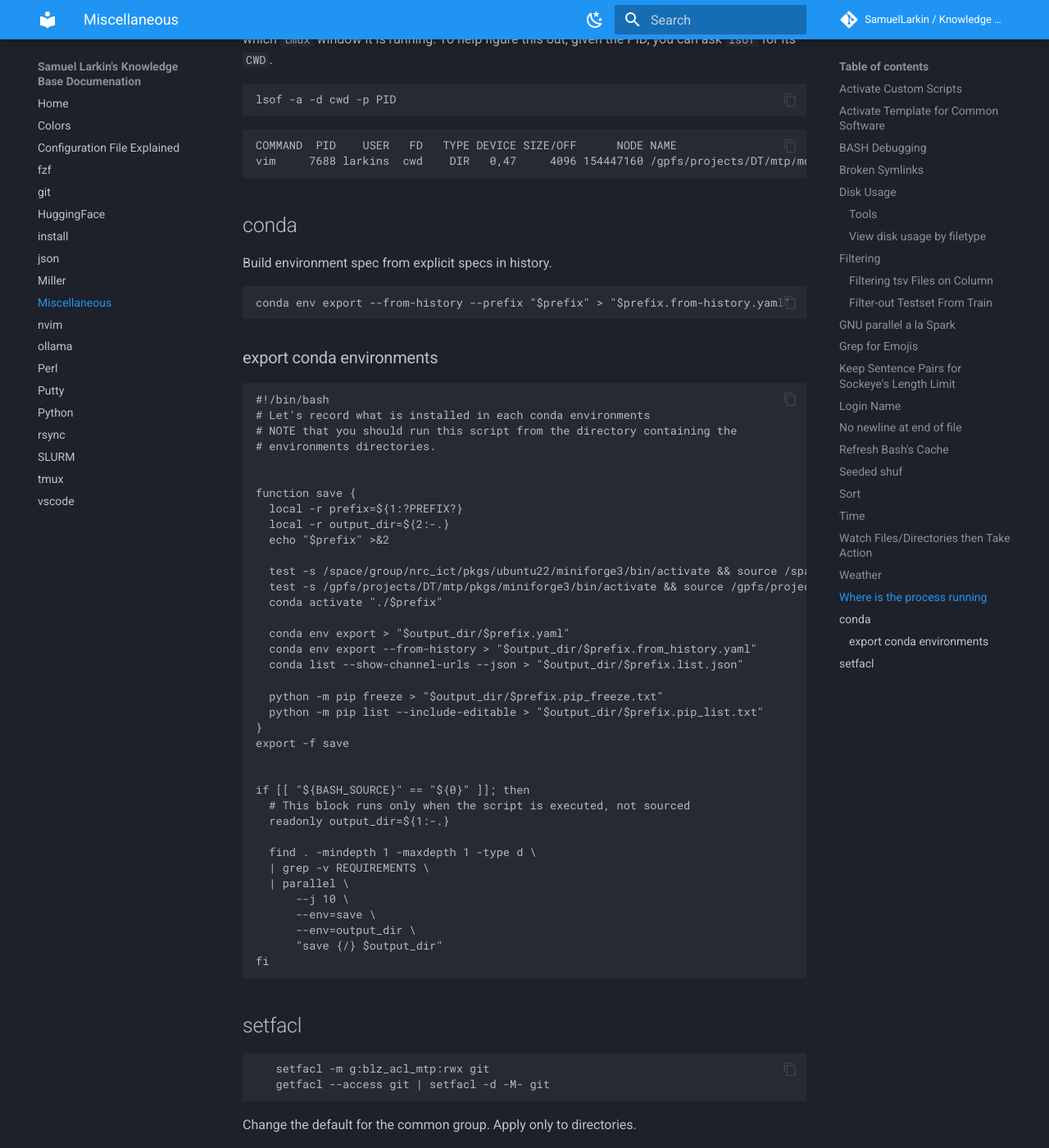
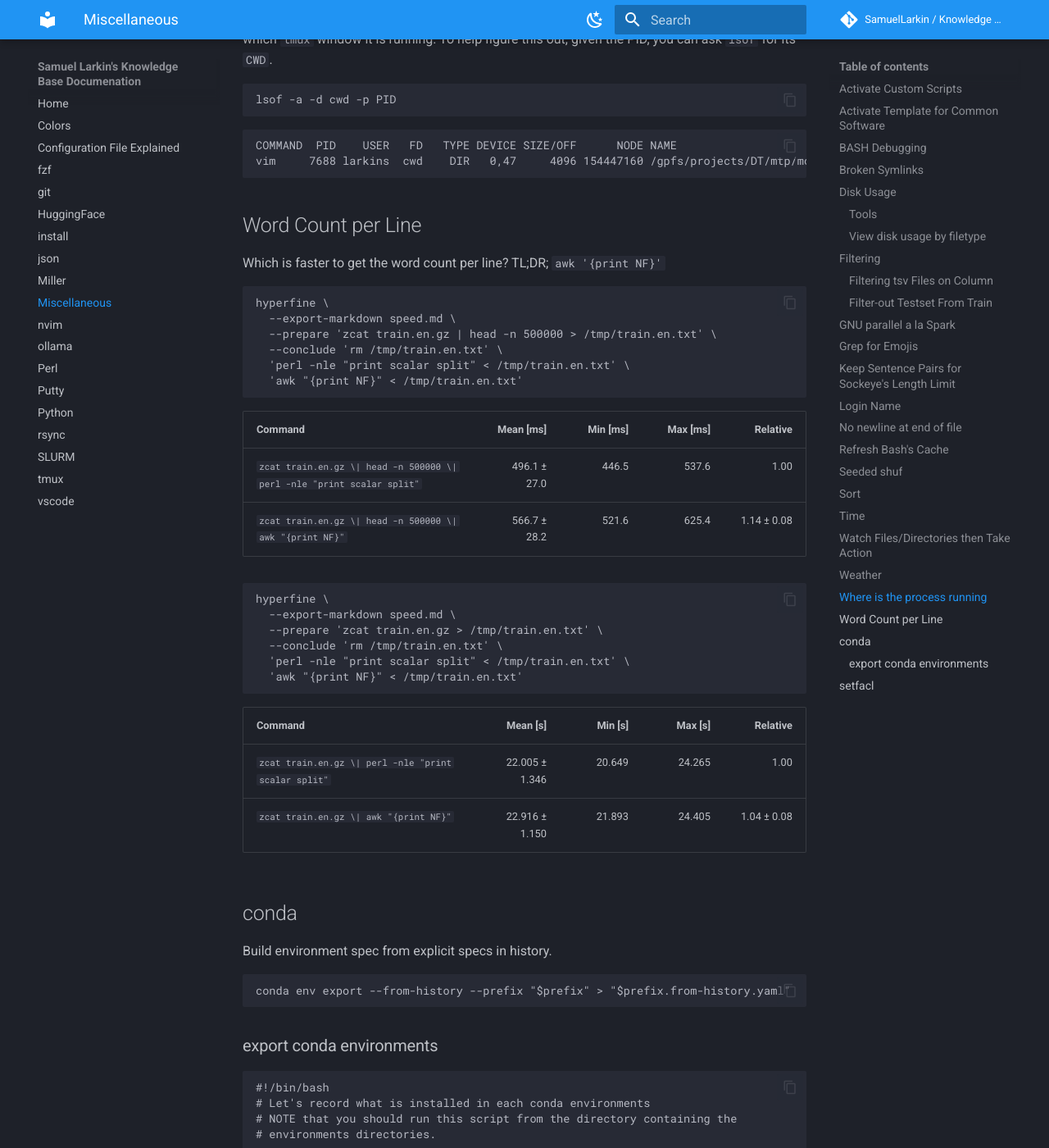
Before and after one commit to SamuelLarkin/kb, an MkDocs documentation site: the page built from docs/miscellaneous.md, in a window 1280 px wide and 1400 px high, scrolled down 6086 px. Shown: the whole window at 82% size. Built offline with MkDocs 1.6.1 and Material for MkDocs 9.7.7, drawn with Linux system fonts in a browser that asks for light colours; comment, search, counter and statistics services are not loaded; the version menu is left out.

Commit message:
docs(misc): `perl -nle 'print scalar split'` vs `awk '{print NF}'`
use `awk '{print NF}'`

````diff
--- a/docs/miscellaneous.md
+++ b/docs/miscellaneous.md
@@ -291,6 +291,40 @@ COMMAND  PID    USER   FD   TYPE DEVICE SIZE/OFF      NODE NAME
 vim     7688 larkins  cwd    DIR   0,47     4096 154447160 /gpfs/projects/DT/mtp/models/HoC-Senate/corpora/spm/v2
 ```
 
+## Word Count per Line
+
+Which is faster to get the word count per line?
+TL;DR;
+`awk '{print NF}'`
+
+```sh
+hyperfine \
+  --export-markdown speed.md \
+  --prepare 'zcat train.en.gz | head -n 500000 > /tmp/train.en.txt' \
+  --conclude 'rm /tmp/train.en.txt' \
+  'perl -nle "print scalar split" < /tmp/train.en.txt' \
+  'awk "{print NF}" < /tmp/train.en.txt'
+```
+
+| Command                                                                |    Mean [ms] | Min [ms] | Max [ms] |    Relative |
+| :--------------------------------------------------------------------- | -----------: | -------: | -------: | ----------: |
+| `zcat train.en.gz \| head -n 500000 \| perl -nle "print scalar split"` | 496.1 ± 27.0 |    446.5 |    537.6 |        1.00 |
+| `zcat train.en.gz \| head -n 500000 \| awk "{print NF}"`               | 566.7 ± 28.2 |    521.6 |    625.4 | 1.14 ± 0.08 |
+
+```sh
+hyperfine \
+  --export-markdown speed.md \
+  --prepare 'zcat train.en.gz > /tmp/train.en.txt' \
+  --conclude 'rm /tmp/train.en.txt' \
+  'perl -nle "print scalar split" < /tmp/train.en.txt' \
+  'awk "{print NF}" < /tmp/train.en.txt'
+```
+
+| Command                                              |       Mean [s] | Min [s] | Max [s] |    Relative |
+| :--------------------------------------------------- | -------------: | ------: | ------: | ----------: |
+| `zcat train.en.gz \| perl -nle "print scalar split"` | 22.005 ± 1.346 |  20.649 |  24.265 |        1.00 |
+| `zcat train.en.gz \| awk "{print NF}"`               | 22.916 ± 1.150 |  21.893 |  24.405 | 1.04 ± 0.08 |
+
 ## conda
 
 Build environment spec from explicit specs in history.
````
